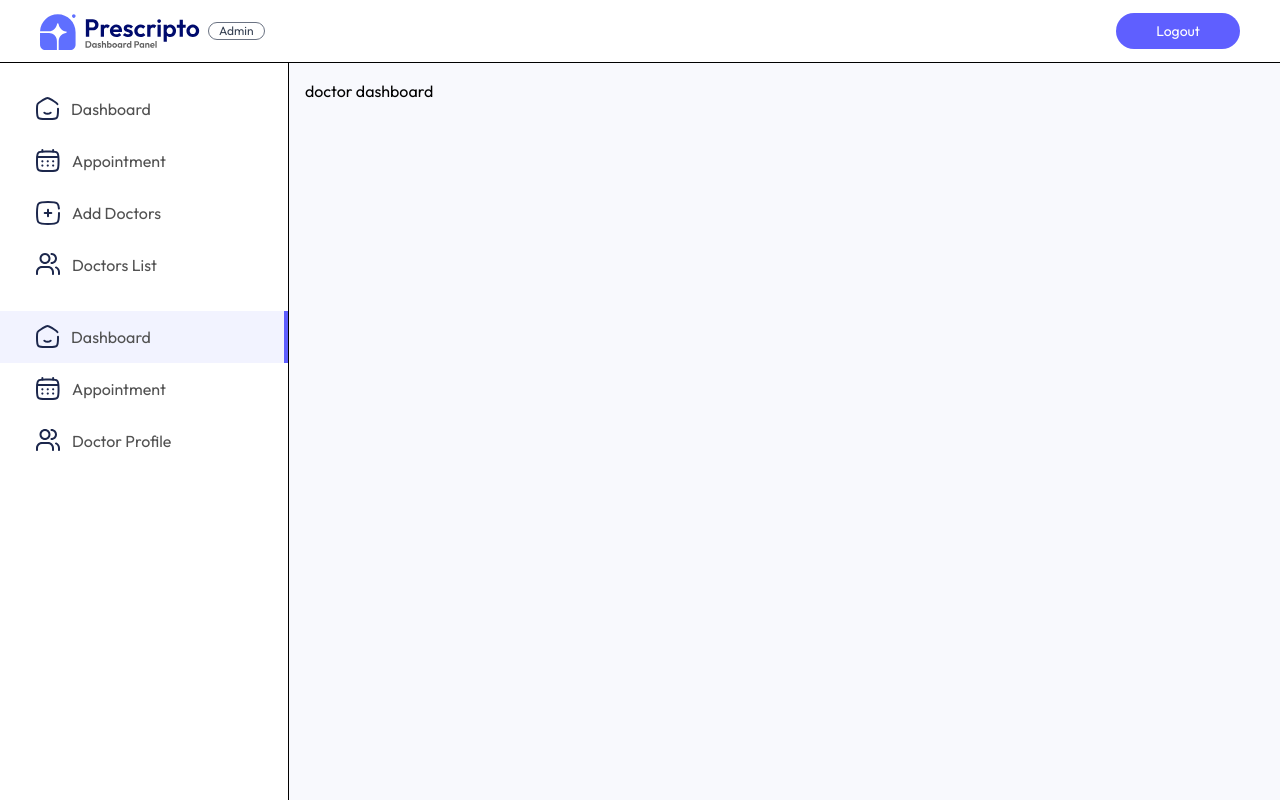
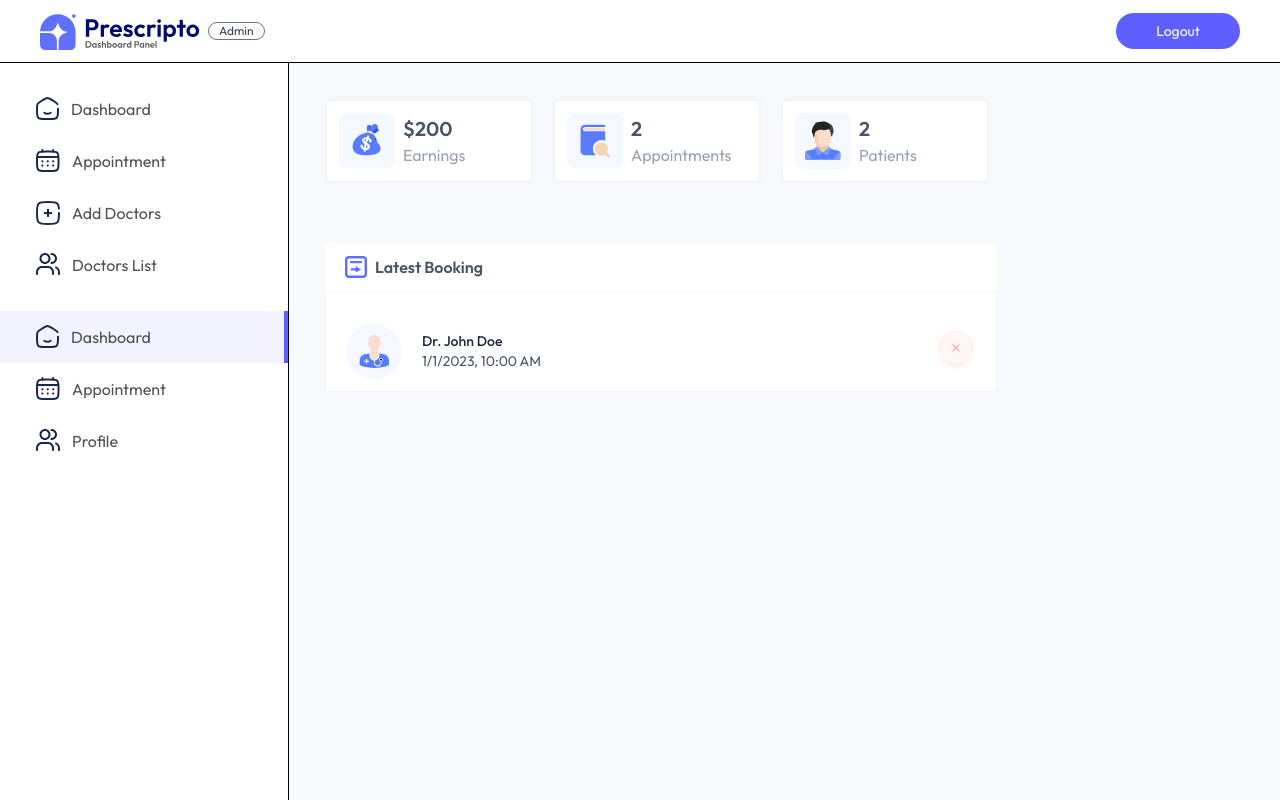
Before and after one commit to Sajjad177/HealthBridge-Frontend, a React (Vite) app: page /dashboard/doc in a window 1280 px wide. Built offline with nearby package versions, Linux system fonts and the light colour scheme.

Commit message:
doctor dashboard created

```diff
--- a/src/components/ForDashboard/Sidebar.tsx
+++ b/src/components/ForDashboard/Sidebar.tsx
@@ -92,7 +92,7 @@ const Sidebar = () => {
           }
         >
           <img src={adminAssets.people_icon} alt="" />
-          <p className="hidden md:block">Doctor Profile</p>
+          <p className="hidden md:block">Profile</p>
         </NavLink>
       </ul>
     </div>
--- a/src/pages/Dashboard/Doctor/DoctorDashboard.tsx
+++ b/src/pages/Dashboard/Doctor/DoctorDashboard.tsx
@@ -1,10 +1,77 @@
+import { adminAssets } from "../../../assets/assets_admin/adminAssets";
 
 const DoctorDashboard = () => {
-    return (
-        <div>
-            doctor dashboard
+  return (
+    <div className="m-5">
+      <div className="flex flex-wrap gap-5">
+        <div className="admnin-dashboard-card">
+          <img className="w-14" src={adminAssets.earning_icon} alt="" />
+          <div>
+            <p className="text-xl font-semibold text-gray-600">$200</p>
+            <p className="text-gray-400">Earnings</p>
+          </div>
         </div>
-    );
+
+        <div className="admnin-dashboard-card">
+          <img src={adminAssets.appointments_icon} alt="" className="w-14" />
+          <div>
+            <p className="text-xl font-semibold text-gray-600">2</p>
+            <p className="text-gray-400">Appointments</p>
+          </div>
+        </div>
+
+        <div className="admnin-dashboard-card">
+          <img src={adminAssets.patients_icon} alt="" className="w-14" />
+          <div>
+            {/* only show which are not cancelled and completed */}
+            <p className="text-xl font-semibold text-gray-600">2</p>
+            <p className="text-gray-400">Patients</p>
+          </div>
+        </div>
+      </div>
+
+      {/* ------- show latest booking table ---------- */}
+      <div className="mt-15 bg-white max-w-2xl">
+        <div className="flex items-center gap-2 px-5 py-3 border-b border-gray-100">
+          <img src={adminAssets.list_icon} alt="" />
+          <p className="text-gray-600 font-semibold">Latest Booking </p>
+        </div>
+
+        <div className="pt-5 border border-t-0 border-gray-100">
+          {/* enter this in map function */}
+          {/* show there patient data */}
+          <div className="flex items-center gap-5 px-5 py-3 hover:bg-gray-100">
+            <img
+              src={adminAssets.doctor_icon}
+              alt=""
+              className="w-14 rounded-full"
+            />
+            <div className="flex-1 text-sm">
+              <p className="text-gray-800 font-medium">Dr. John Doe</p>
+              <p className="text-gray-600">1/1/2023, 10:00 AM</p>
+            </div>
+            {/* after function add uncomment this if cancelled then show a delete icon for permanent delete */}
+
+            {/* {item.isCancelled ? (
+                    <p className="text-red-500 text-xs font-medium">cancelled</p>
+                  ) : (
+                    <img
+                      src={adminAssets.cancel_icon}
+                      alt=""
+                      className="w-10 cursor-pointer"
+                    />
+                  )} */}
+            <img
+              src={adminAssets.cancel_icon}
+              alt=""
+              className="w-10 cursor-pointer"
+            />
+            {/* when click the cancle button appointment will canceled. [cancelled == true] */}
+          </div>
+        </div>
+      </div>
+    </div>
+  );
 };
 
 export default DoctorDashboard;
```
